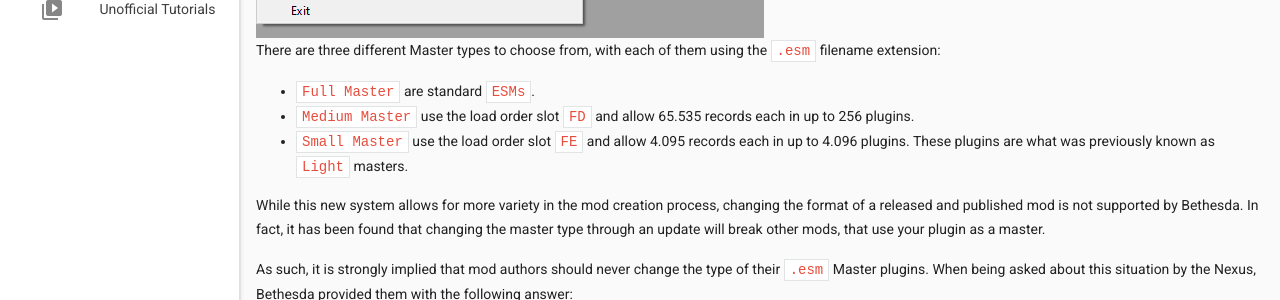
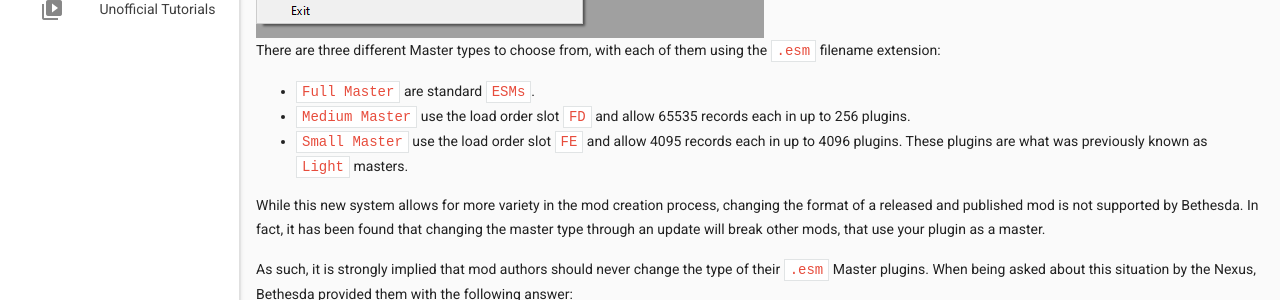
Before and after one commit to loot/loot.github.io, a Jekyll site: the page built from docs/help/Changing-Plugin-Types-In-Starfield.html, in a window 1280 px wide. Shown: the part 557-857 px from the top of the page. Built offline with Jekyll 4.4.1, drawn with Linux system fonts in a browser that asks for light colours.

Commit message:
Remove separators

```diff
--- a/docs/help/Changing-Plugin-Types-In-Starfield.html
+++ b/docs/help/Changing-Plugin-Types-In-Starfield.html
@@ -13,8 +13,8 @@ title: Changing plugin types in Starfield
 
 <ul>
   <li><code>Full Master</code> are standard <code>ESMs</code>.</li>
-  <li><code>Medium Master</code> use the load order slot <code>FD</code> and allow 65.535 records each in up to 256 plugins.</li>
-  <li><code>Small Master</code> use the load order slot <code>FE</code> and allow 4.095 records each in up to 4.096 plugins. These plugins are what was previously known as <code>Light</code> masters.</li>
+  <li><code>Medium Master</code> use the load order slot <code>FD</code> and allow 65535 records each in up to 256 plugins.</li>
+  <li><code>Small Master</code> use the load order slot <code>FE</code> and allow 4095 records each in up to 4096 plugins. These plugins are what was previously known as <code>Light</code> masters.</li>
 </ul>
 
 <p>While this new system allows for more variety in the mod creation process, changing the format of a released and published mod is not supported by Bethesda. In fact, it has been found that changing the master type through an update will break other mods, that use your plugin as a master.</p>
```
